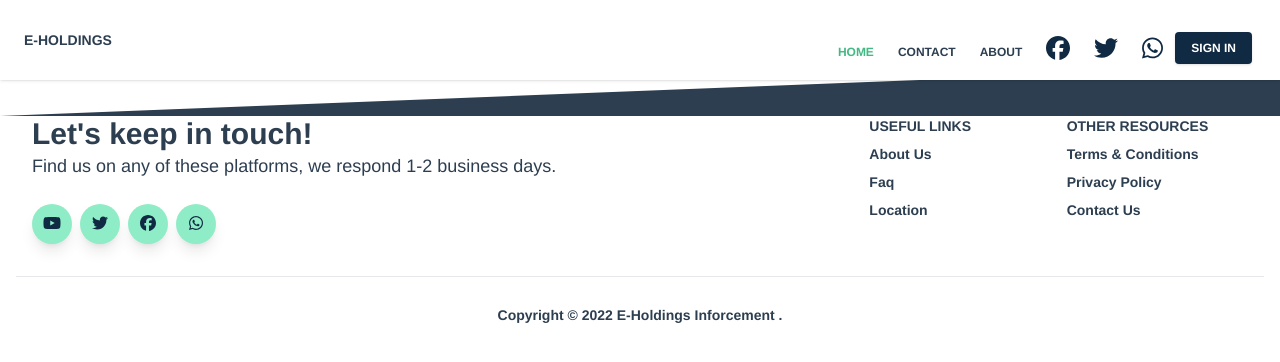
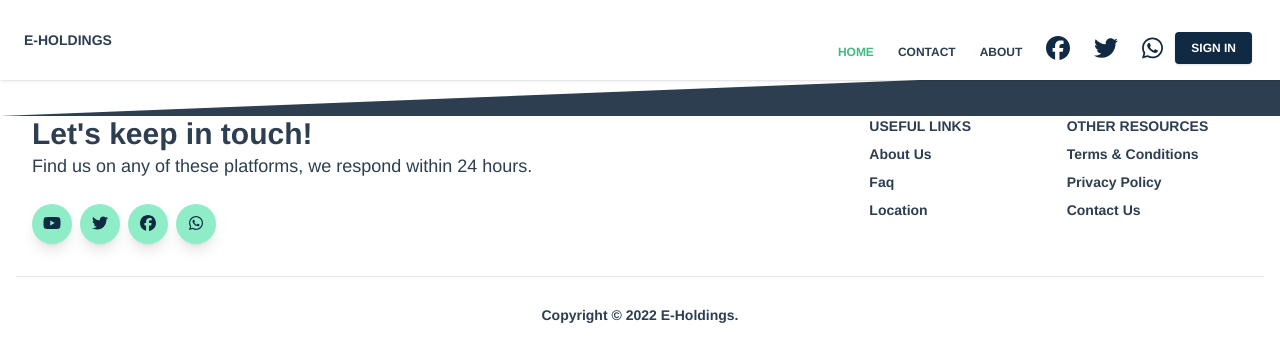
Before and after one commit to danielerat/e_holdings, a Vue app: page /#/ in a window 1280 px wide. Shown: the top 362 px of the page. Built offline with nearby package versions, Linux system fonts and the light colour scheme.

Commit message:
Jumping aboard

```diff
--- a/src/components/Footers/Footer.vue
+++ b/src/components/Footers/Footer.vue
@@ -24,7 +24,7 @@
         <div class="w-full lg:w-6/12 px-4">
           <h4 class="text-3xl font-semibold">Let's keep in touch!</h4>
           <h5 class="text-lg mt-0 mb-2 text-blueGray-600">
-            Find us on any of these platforms, we respond 1-2 business days.
+            Find us on any of these platforms, we respond within 24 hours.
           </h5>
           <div class="mt-6 lg:mb-0 mb-6">
             <button
@@ -130,11 +130,10 @@
       >
         <div class="w-full md:w-4/12 px-4 mx-auto text-center">
           <div class="text-sm text-blueGray-500 font-semibold py-1">
-            Copyright © {{ date }} E-Holdings
-            <a href="#" class="text-blueGray-500 hover:text-blueGray-800">
-              Inforcement
-            </a>
-            .
+            Copyright © {{ date }} E-Holdings.
+            <!-- <a href="#" class="text-blueGray-500 hover:text-blueGray-800">
+              Enforcement
+            </a> -->
           </div>
         </div>
       </div>
```
Also changed, not shown: 1 other file (tests, documents, lock files or other folders).
